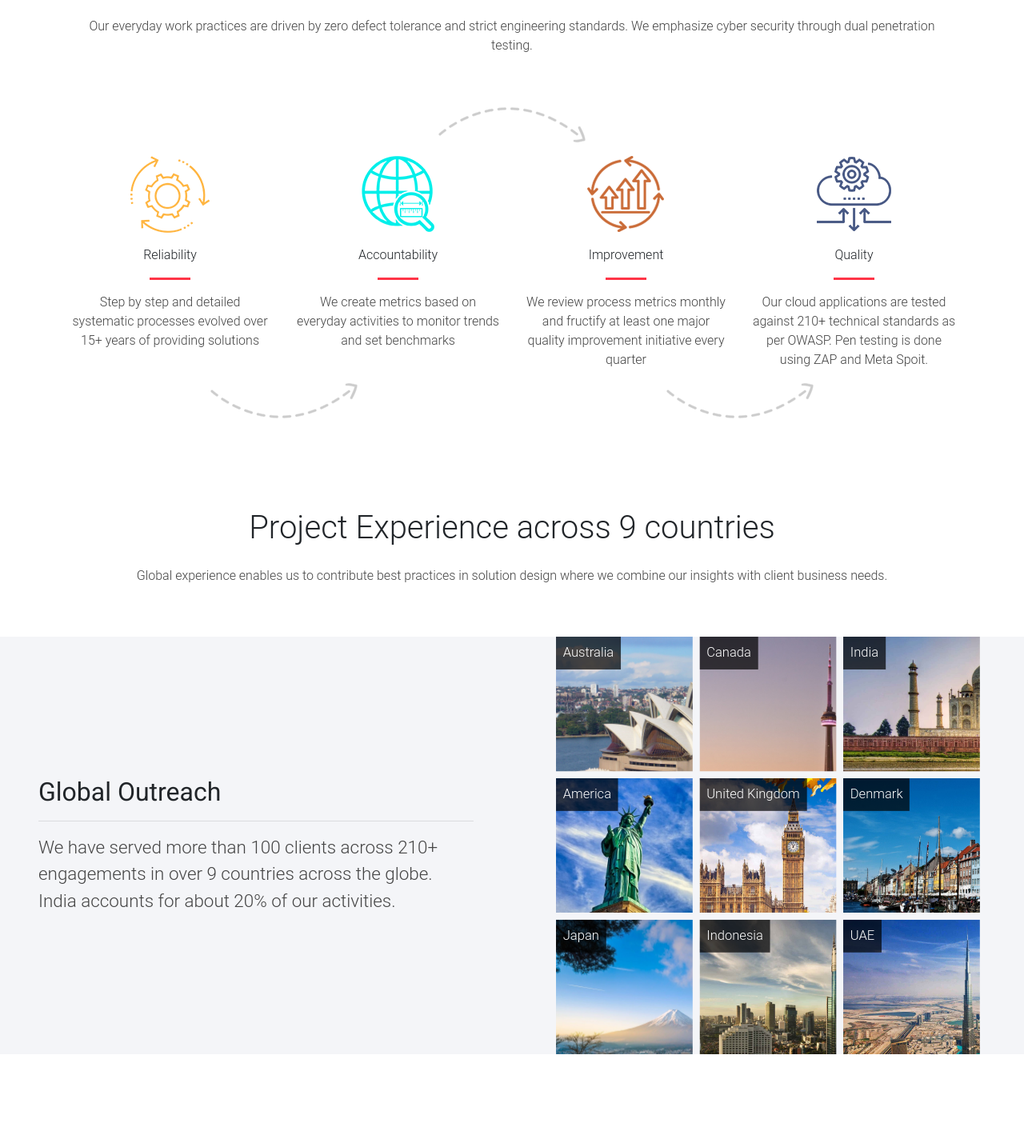
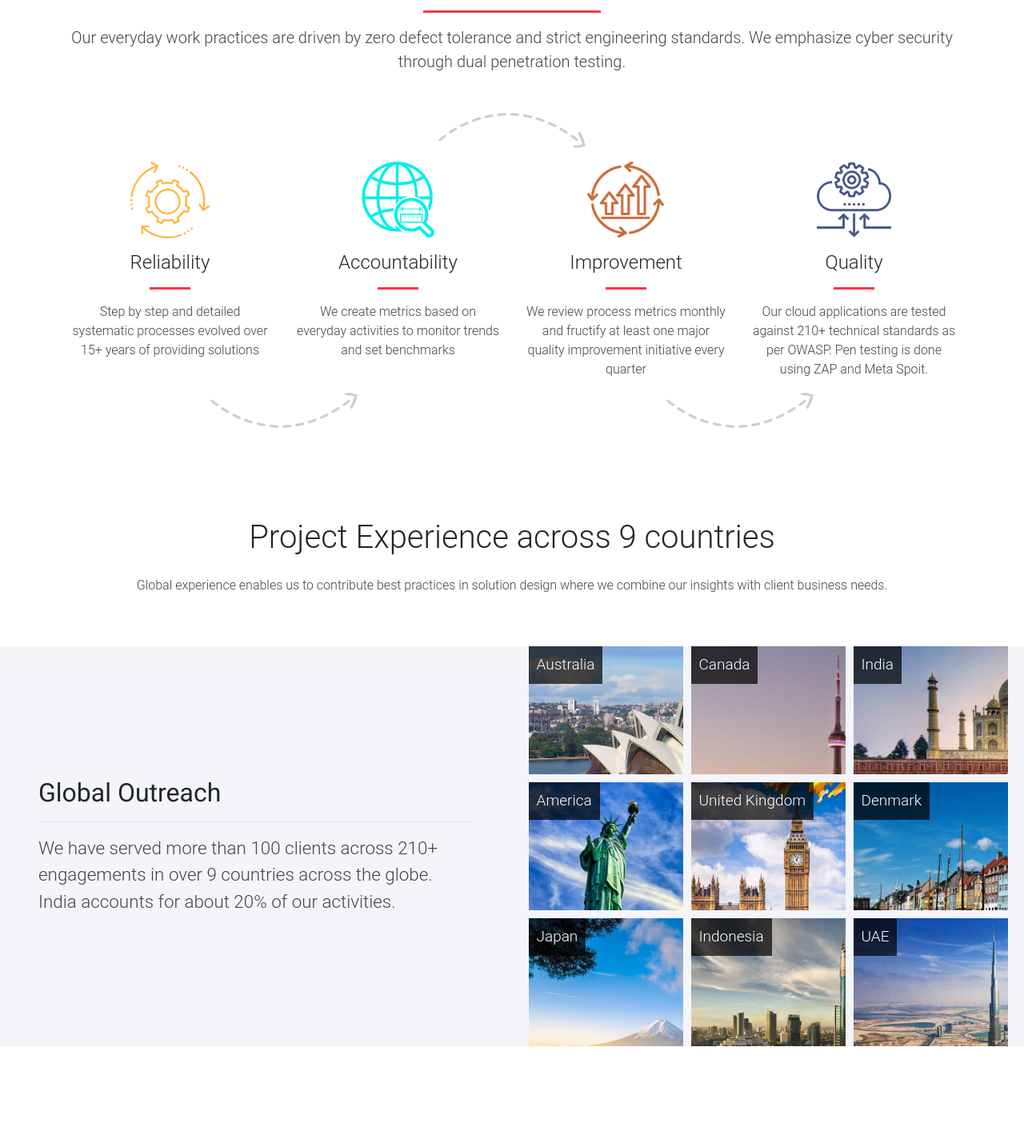
Before and after one commit to dhavalv3rma/OptionMatrix, a plain HTML site: page index.html in a window 1280 px wide. Shown: the part 4161-5585 px from the top of the page at 80% size. Drawn offline with nearby package versions, Linux system fonts and the light colour scheme; a web font is replaced by a local one.

Commit message:
map grid

```diff
--- a/index.html
+++ b/index.html
@@ -495,40 +495,42 @@
 
     <!--Card section-->
     <section class="container text-center my-5 pb-3">
-        <div class="py-5">
-            <h1 class="mb-4">Our Processes Are Aligned To SEI CMMI Level 4</h1>
-            <p>Our everyday work practices are driven by zero defect tolerance and strict engineering standards. We emphasize cyber security through dual penetration testing. </p>
+        <div class="pt-5">
+            <h1>Our Processes Are Aligned To SEI CMMI Level 4</h1>
+            <div class="clearfix bg-danger my-3"></div>
+
+            <p class="h5-responsive">Our everyday work practices are driven by zero defect tolerance and strict engineering standards. We emphasize cyber security through dual penetration testing. </p>
         </div>
-        <div class="col-12 d-none d-md-block mb-3"><img src="images/arrowdn.png" alt=""></div>
+        <div class="col-12 d-none d-md-block  mt-5 "><img src="images/arrowdn.png" alt=""></div>
         <div id="process">
             <div class="row">
-                <div class="col-md-3 col-sm-6">
+                <div class="col-sm-6 col-md-3 mt-3">
                     <img src="images/1.png" alt="">
-                    <div class="mt-3">Reliability</div>
+                    <h4 class="mt-3">Reliability</h4>
                     <div class="clearfix bg-danger my-3"></div>
                     <p>Step by step and detailed systematic processes evolved over 15+ years of providing solutions</p>
                 </div>
-                <div class="col-md-3 col-sm-6">
+                <div class="col-sm-6 col-md-3 mt-3">
                     <img src="images/2.png" alt="">
-                    <div class="mt-3">Accountability</div>
+                    <h4 class="mt-3">Accountability</h4>
                     <div class="clearfix bg-danger my-3"></div>
                     <p>We create metrics based on everyday activities to monitor trends and set benchmarks</p>
                 </div>
-                <div class="col-md-3 col-sm-6">
+                <div class="col-sm-6 col-md-3 mt-3">
                     <img src="images/3.png" alt="">
-                    <div class="mt-3">Improvement</div>
+                    <h4 class="mt-3">Improvement</h4>
                     <div class="clearfix bg-danger my-3"></div>
                     <p>We review process metrics monthly and fructify at least one major quality improvement initiative every quarter</p>
                 </div>
-                <div class="col-md-3 col-sm-6">
+                <div class="col-sm-6 col-md-3 mt-3">
                     <img src="images/4.png" alt="">
-                    <div class="mt-3">Quality</div>
+                    <h4 class="mt-3">Quality</h4>
                     <div class="clearfix bg-danger my-3"></div>
                     <p>Our cloud applications are tested against 210+ technical standards as per OWASP. Pen testing is done using ZAP and Meta Spoit.</p>
                 </div>
             </div>
         </div>
-        <div class="row  ">
+        <div class="row">
             <div class="col-6 d-none d-md-block"><img src="images/arrowup.png" alt=""></div>
             <div class="col-6 d-none d-md-block"><img src="images/arrowup.png" alt=""></div>
         </div>
@@ -741,21 +743,19 @@
         /*accordion-grid*/
 
 
-        jQuery(document).ready(function($) {
-
-            $('#my-accordion').gridAccordion();
-        });
 
         $('#my-accordion').gridAccordion({
-            width: 700,
-            height: 600,
+
+            width: 600,
+            height: 500,
+            responsive: 'true',
+            responsiveMode: 'auto',
             columns: 3,
             rows: 3,
             mouseWheel: false,
             openPanelDuration: 500,
             closePanelDuration: 300,
             mouseDelay: 0,
-            responsiveMode: 'auto',
             openedPanelWidth: 'auto',
             openedPanelHeight: 'auto',
             autoplay: false
```
